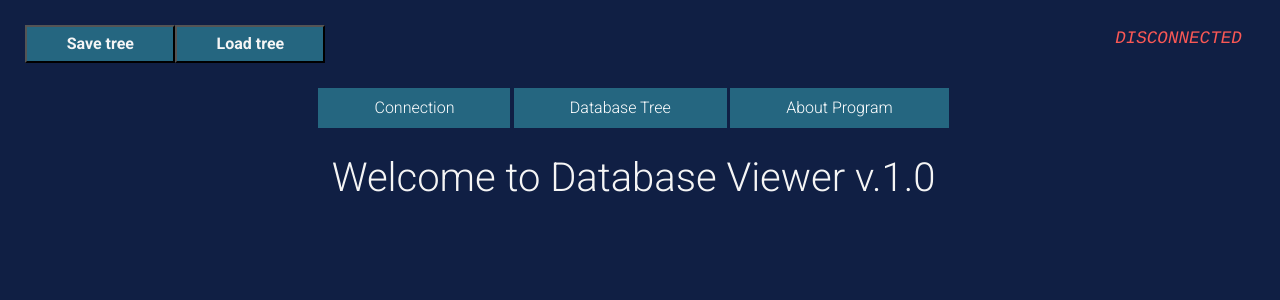
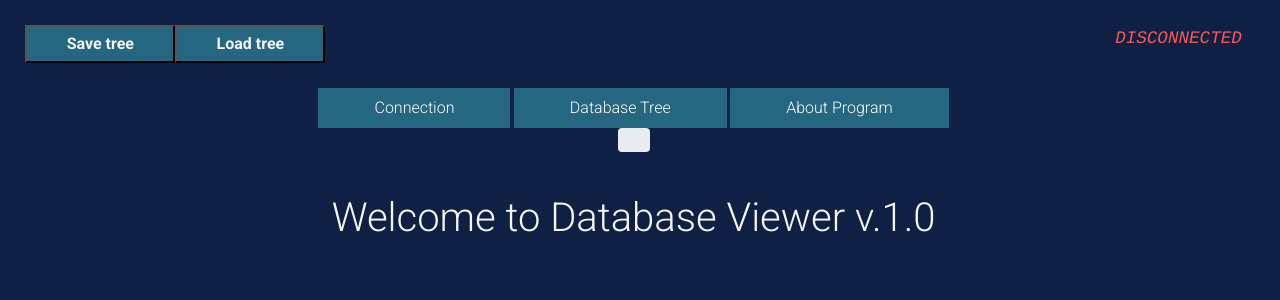
Before and after one commit to A-Nosenko/trainee, a React (Create React App) app in the folder anatolii-nosenko-student-project/frontend/: page / in a window 1280 px wide. Shown: the top 300 px of the page. Built offline with nearby package versions, Linux system fonts and the light colour scheme.

Commit message:
breadcrumb_1

```diff
--- a/anatolii-nosenko-student-project/frontend/src/components/components.js
+++ b/anatolii-nosenko-student-project/frontend/src/components/components.js
@@ -3,6 +3,7 @@ import {Link} from 'react-router-dom';
 import ConnectionForm from './ConnectionForm';
 import TreeView from './TreeView';
 import StatusBar from './StatusBar';
+import Breadcrumb from "./breadcrumb/Breadcrumb";
 
 const Header = () =>
     <header>
@@ -12,6 +13,8 @@ const Header = () =>
             <Link to="tree">Database Tree</Link>
             <Link to="about">About Program</Link>
         </nav>
+
+        <Breadcrumb/>
     </header>;
 
 export const Home = () =>
```
